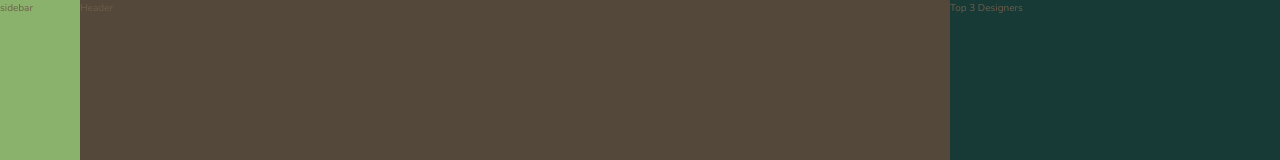
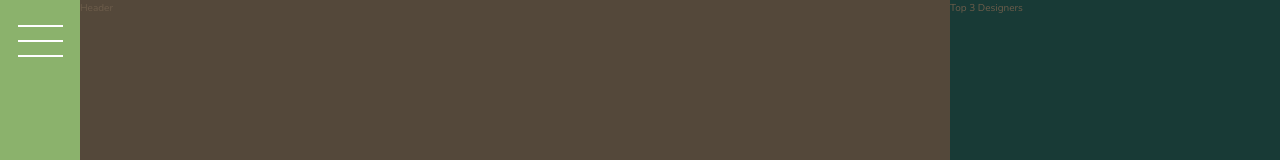
Before and after one commit to MareikeHeuer/1-home-css-grids, a website: page index.html in a window 1280 px wide. Shown: the top 160 px of the page. Drawn offline with nearby package versions, Linux system fonts and the light colour scheme.

Commit message:
add button to sidebar (sidebar complete)

```diff
--- a/index.html
+++ b/index.html
@@ -15,7 +15,9 @@
     <title>1-home &mdash; your tiny home, your freedom</title>
   </head>
   <body class="container">
-    <div class="sidebar">sidebar</div>
+    <div class="sidebar">
+      <button class="nav-btn"></button>
+    </div>
 
     <header class="header">Header</header>
 
--- a/sass/_sidebar.scss
+++ b/sass/_sidebar.scss
@@ -2,4 +2,33 @@
   background-color: $color-primary;
   grid-column: sidebar-start / sidebar-end;
   grid-row: 1 / -1;
+
+  display: flex;
+  justify-content: center;
 }
+
+.nav-btn {
+  border: none;
+  border-radius: 0;
+
+  background-color: #fff;
+  height: 0.2rem;
+  width: 4.5rem;
+  margin-top: 4rem;
+
+  &::before,
+  &::after {
+    background-color: #fff;
+    height: 0.2rem;
+    width: 4.5rem;
+    content: "";
+    display: block;
+  }
+
+  &::before {
+    transform: translateY(-1.5rem);
+  }
+  &::after {
+    transform: translateY(1.3rem);
+  }
+}
```
Also changed, not shown: css/style.css.
